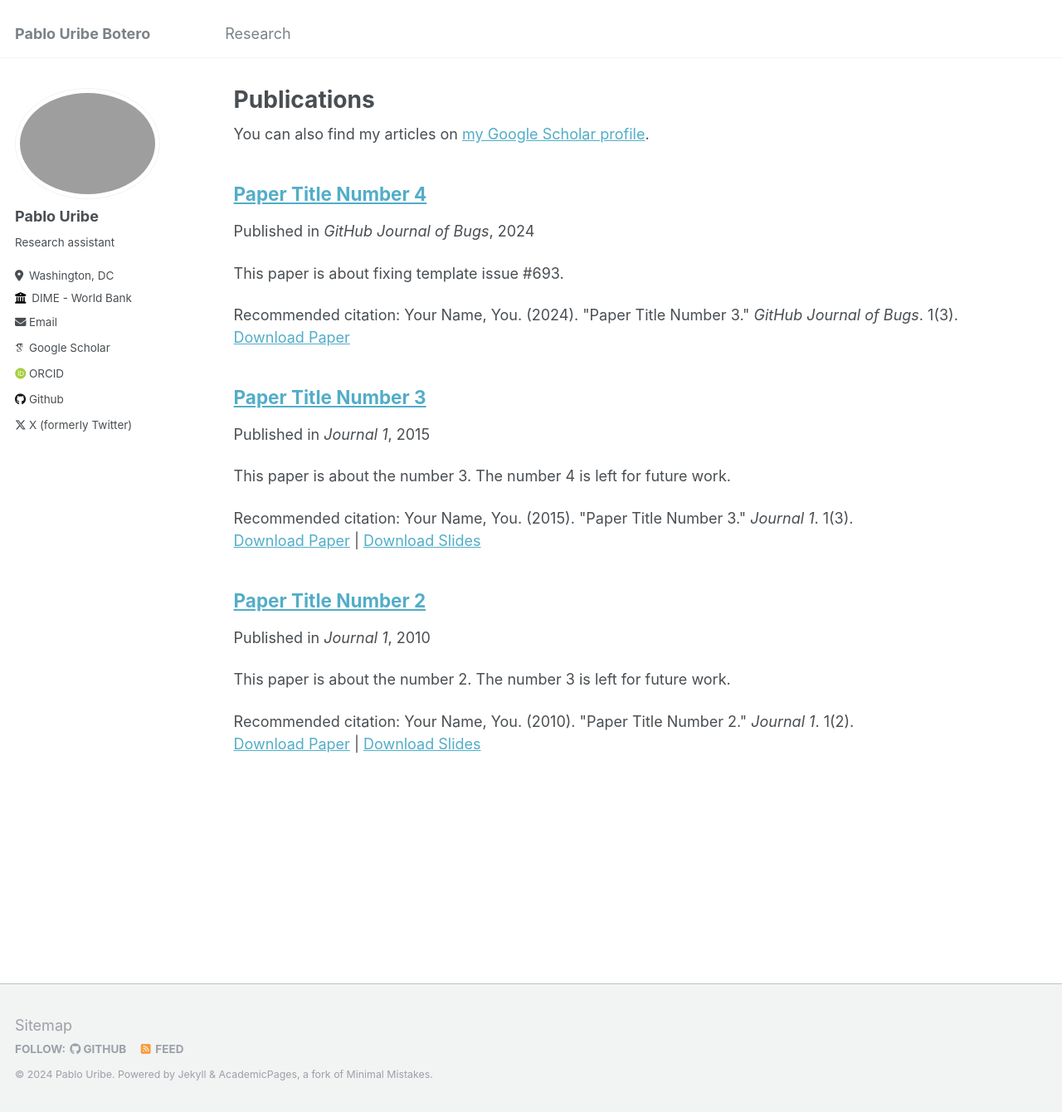
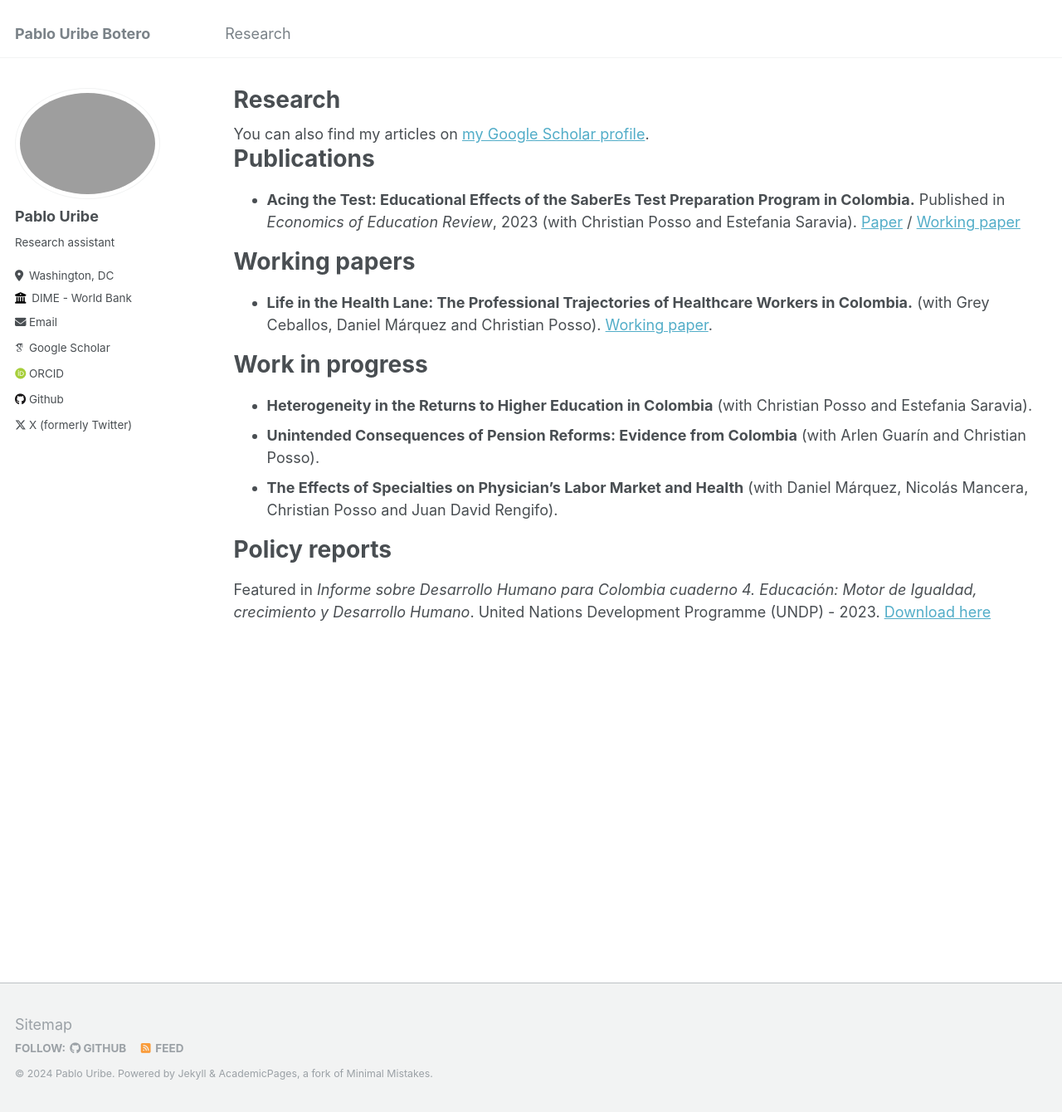
Before and after one commit to PabloUribeB/PabloUribeB.github.io, a Jekyll site: the page built from _pages/publications.md, in a window 1280 px wide and 1340 px high. Shown: the whole window at 83% size. Built offline with Jekyll 4.4.1, drawn with Linux system fonts in a browser that asks for light colours; some web fonts are replaced.

Commit message:
Update publications.md

```diff
--- a/_pages/publications.md
+++ b/_pages/publications.md
@@ -1,6 +1,6 @@
 ---
 layout: archive
-title: "Publications"
+title: "Research"
 permalink: /publications/
 author_profile: true
 ---
@@ -9,8 +9,20 @@ author_profile: true
   <div class="wordwrap">You can also find my articles on <a href="{{site.author.googlescholar}}">my Google Scholar profile</a>.</div>
 {% endif %}
 
-{% include base_path %}
+# Publications
 
-{% for post in site.publications reversed %}
-  {% include archive-single.html %}
-{% endfor %}
+- **Acing the Test: Educational Effects of the SaberEs Test Preparation Program in Colombia.**
+Published in *Economics of Education Review*, 2023 (with Christian Posso and Estefania Saravia). [Paper](https://doi.org/10.1016/j.econedurev.2023.102459) / [Working paper](https://repositorio.banrep.gov.co/server/api/core/bitstreams/e796ab63-3c19-4c29-9282-afcc8fff00d6/content)
+
+# Working papers
+
+- **Life in the Health Lane: The Professional Trajectories of Healthcare Workers in Colombia.** (with Grey Ceballos, Daniel Márquez and Christian Posso). [Working paper](files/Draft_LifeintheHealthLane_LabourSpecialIssue.pdf).
+
+# Work in progress
+
+- **Heterogeneity in the Returns to Higher Education in Colombia** (with Christian Posso and Estefania Saravia).
+- **Unintended Consequences of Pension Reforms: Evidence from Colombia** (with Arlen Guarín and Christian Posso).
+- **The Effects of Specialties on Physician's Labor Market and Health** (with Daniel Márquez, Nicolás Mancera, Christian Posso and Juan David Rengifo).
+
+# Policy reports
+Featured in *Informe sobre Desarrollo Humano para Colombia cuaderno 4. Educación: Motor de Igualdad, crecimiento y Desarrollo Humano*. United Nations Development Programme (UNDP) - 2023. [Download here](files/undp.pdf)
```
